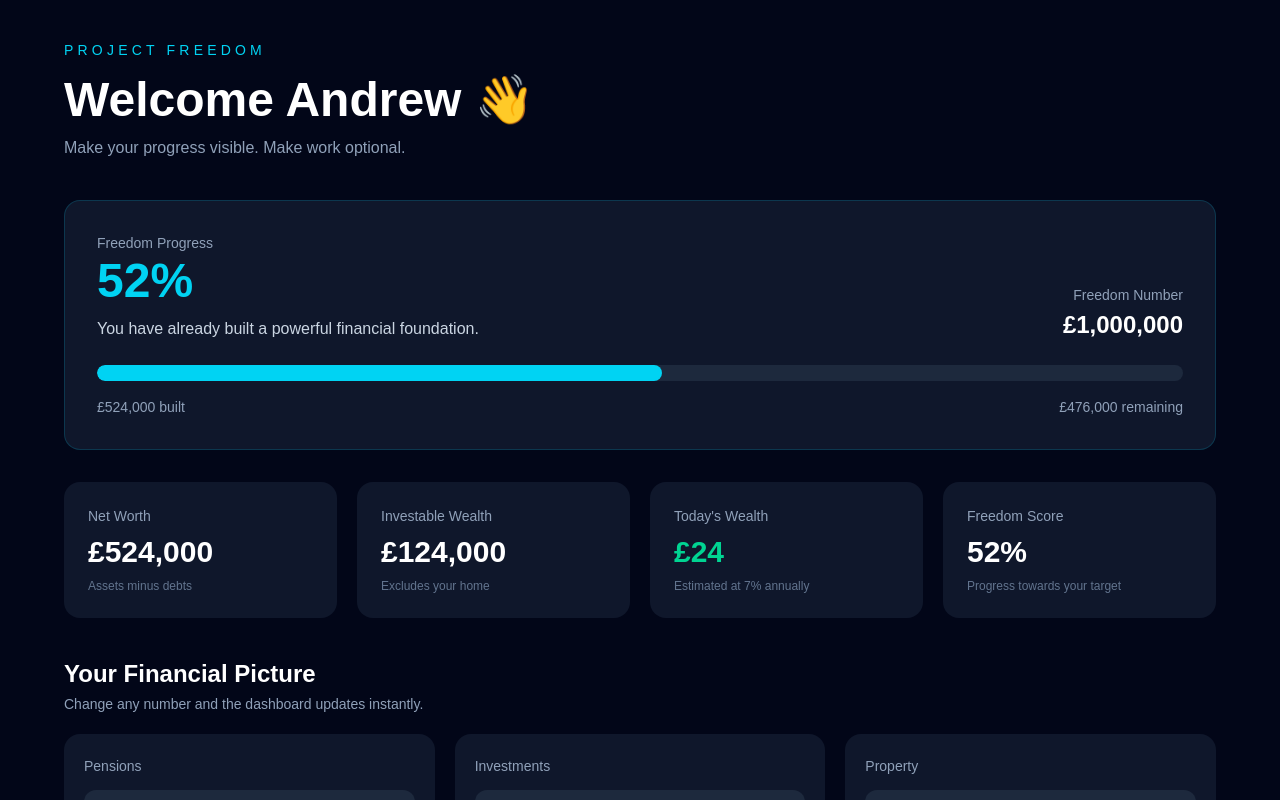
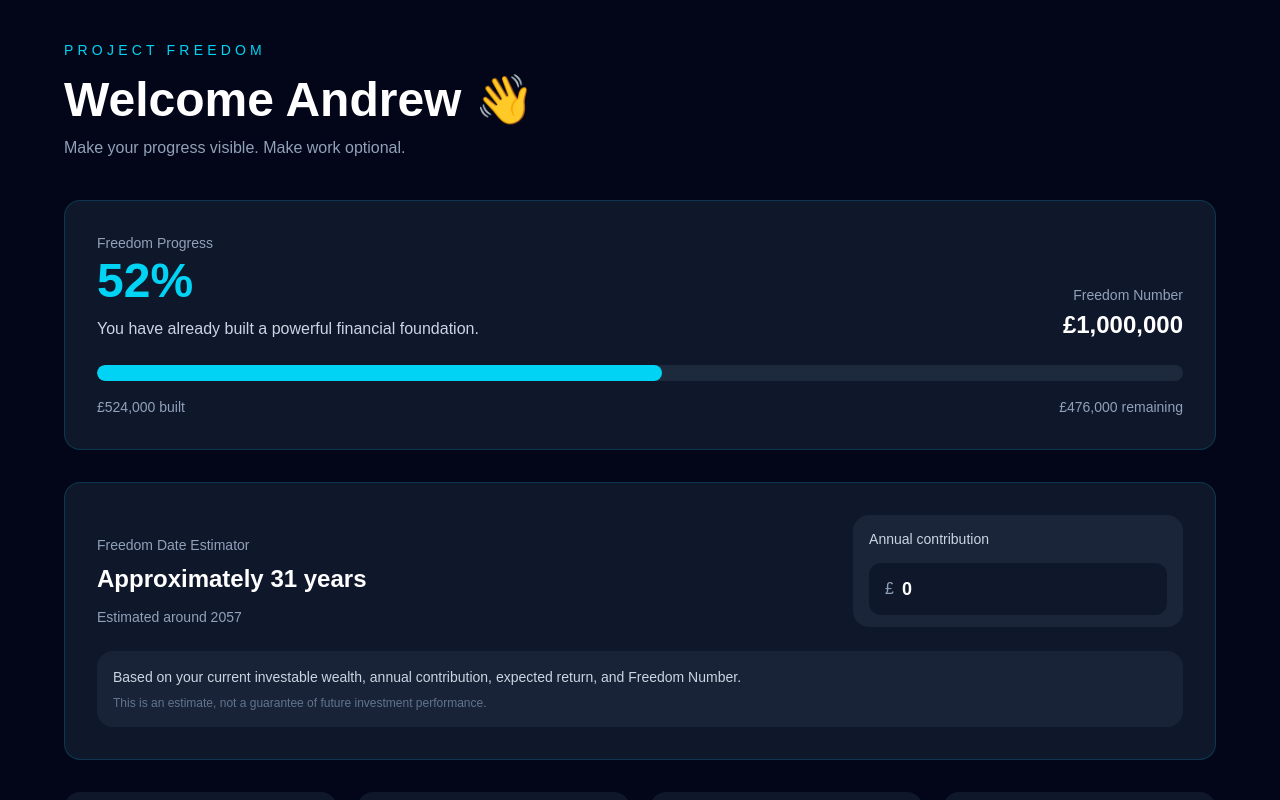
Before and after one commit to project-freedom2026/Project-freedom, a Next.js app in the folder project-freedom/: page / in a window 1280 px wide. Shown: the top 800 px of the page. Built offline with nearby package versions, Linux system fonts and the light colour scheme.

Commit message:
Version 0.0.9 Freedom Date Estimator

```diff
--- a/project-freedom/app/page.tsx
+++ b/project-freedom/app/page.tsx
@@ -2,7 +2,8 @@
 
 import { useEffect, useState } from "react";
 import DashboardCard from "../components/DashboardCard";
-import MoneyInput from "../components/MoneyInput"
+import FreedomDateEstimator from "../components/FreedomDateEstimator";
+import MoneyInput from "../components/MoneyInput";
 import FreedomProgress from "../components/FreedomProgress";
 
 type FinancialData = {
@@ -13,6 +14,7 @@ type FinancialData = {
   debts: number;
   freedomNumber: number;
   annualReturn: number;
+  annualContribution: number;
 };
 
 const startingData: FinancialData = {
@@ -23,6 +25,7 @@ const startingData: FinancialData = {
   debts: 0,
   freedomNumber: 1000000,
   annualReturn: 7,
+  annualContribution: 0,
 };
 
 const formatCurrency = (value: number) =>
@@ -42,11 +45,12 @@ export default function Home() {
     if (savedData) {
       try {
         const parsedData = JSON.parse(savedData) as Partial<FinancialData>;
+        const mergedData: FinancialData = {
+          ...startingData,
+          ...parsedData,
+        };
 
-        setData((currentData) => ({
-          ...currentData,
-          ...parsedData,
-        }));
+        setData(mergedData);
       } catch {
         console.error("Project Freedom data could not be loaded.");
       }
@@ -82,8 +86,6 @@ export default function Home() {
     data.freedomNumber > 0
       ? Math.round((netWorth / data.freedomNumber) * 100)
       : 0;
-
-  const progressBarWidth = Math.min(Math.max(freedomProgress, 0), 100);
 
   const estimatedDailyGrowth =
     ((data.pension + data.investments + data.cash) *
@@ -127,6 +129,16 @@ export default function Home() {
   freedomNumber={formatCurrency(data.freedomNumber)}
   message={motivationalMessage}
 />
+
+        <FreedomDateEstimator
+          investableWealth={investableWealth}
+          annualContribution={data.annualContribution}
+          annualReturn={data.annualReturn}
+          freedomNumber={data.freedomNumber}
+          onAnnualContributionChange={(value) =>
+            updateValue("annualContribution", value)
+          }
+        />
 
         <section className="mt-8 grid gap-5 sm:grid-cols-2 lg:grid-cols-4">
           <DashboardCard
--- /dev/null
+++ b/project-freedom/components/FreedomDateEstimator.tsx
@@ -0,0 +1,91 @@
+import { estimateFreedomDate } from "../lib/estimateFreedomDate";
+
+type FreedomDateEstimatorProps = {
+  investableWealth: number;
+  annualContribution: number;
+  annualReturn: number;
+  freedomNumber: number;
+  onAnnualContributionChange: (value: number) => void;
+};
+
+export default function FreedomDateEstimator({
+  investableWealth,
+  annualContribution,
+  annualReturn,
+  freedomNumber,
+  onAnnualContributionChange,
+}: FreedomDateEstimatorProps) {
+  const estimate = estimateFreedomDate({
+    investableWealth,
+    annualContribution,
+    annualReturn,
+    freedomNumber,
+  });
+
+  const currentYear = new Date().getFullYear();
+  const estimatedYear =
+    estimate.status === "reachable" && estimate.years !== null
+      ? currentYear + estimate.years
+      : null;
+
+  const getMessage = () => {
+    if (estimate.status === "already-reached") {
+      return "Freedom achieved";
+    }
+
+    if (estimate.status === "reachable" && estimate.years !== null) {
+      return `Approximately ${estimate.years} years`;
+    }
+
+    return "This target is not reachable within 100 years under the current assumptions.";
+  };
+
+  return (
+    <section className="mt-8 rounded-2xl border border-cyan-500/20 bg-slate-900 p-6 md:p-8">
+      <div className="flex flex-col gap-4 md:flex-row md:items-end md:justify-between">
+        <div>
+          <p className="text-sm text-slate-400">Freedom Date Estimator</p>
+          <h3 className="mt-2 text-2xl font-semibold text-white">
+            {getMessage()}
+          </h3>
+          <p className="mt-3 text-sm text-slate-400">
+            {estimate.status === "reachable" && estimatedYear !== null
+              ? `Estimated around ${estimatedYear}`
+              : estimate.status === "already-reached"
+                ? "You are already at or above your Freedom Number."
+                : "Your current assumptions do not reach the target within 100 years."}
+          </p>
+        </div>
+
+        <div className="rounded-2xl bg-slate-800/80 px-4 py-3">
+          <label className="text-sm font-medium text-slate-300" htmlFor="annual-contribution">
+            Annual contribution
+          </label>
+          <div className="mt-3 flex items-center rounded-xl bg-slate-900 px-4">
+            <span className="text-slate-400">£</span>
+            <input
+              id="annual-contribution"
+              type="number"
+              min="0"
+              value={annualContribution}
+              onChange={(event) =>
+                onAnnualContributionChange(Number(event.target.value))
+              }
+              className="w-full bg-transparent px-2 py-3 text-lg font-semibold text-white outline-none"
+              aria-label="Annual contribution"
+            />
+          </div>
+        </div>
+      </div>
+
+      <div className="mt-6 rounded-2xl bg-slate-800/70 p-4 text-sm text-slate-300">
+        <p>
+          Based on your current investable wealth, annual contribution, expected return, and Freedom Number.
+        </p>
+        <p className="mt-2 text-xs text-slate-500">
+          This is an estimate, not a guarantee of future investment performance.
+        </p>
+      </div>
+    </section>
+  );
+}
--- /dev/null
+++ b/project-freedom/lib/estimateFreedomDate.ts
@@ -0,0 +1,76 @@
+export type FreedomEstimateStatus =
+  | "already-reached"
+  | "reachable"
+  | "unreachable";
+
+export type FreedomEstimateResult = {
+  status: FreedomEstimateStatus;
+  years: number | null;
+  projectedBalance: number;
+};
+
+const sanitizeNumber = (value: number | null | undefined): number => {
+  if (typeof value !== "number" || !Number.isFinite(value)) {
+    return 0;
+  }
+
+  return Math.max(0, value);
+};
+
+export function estimateFreedomDate({
+  investableWealth,
+  annualContribution,
+  annualReturn,
+  freedomNumber,
+}: {
+  investableWealth: number;
+  annualContribution: number;
+  annualReturn: number;
+  freedomNumber: number;
+}): FreedomEstimateResult {
+  const safeInvestableWealth = sanitizeNumber(investableWealth);
+  const safeAnnualContribution = sanitizeNumber(annualContribution);
+  const safeAnnualReturn = sanitizeNumber(annualReturn);
+  const safeFreedomNumber = sanitizeNumber(freedomNumber);
+
+  if (safeFreedomNumber <= 0) {
+    return {
+      status: "already-reached",
+      years: 0,
+      projectedBalance: safeInvestableWealth,
+    };
+  }
+
+  if (safeInvestableWealth >= safeFreedomNumber) {
+    return {
+      status: "already-reached",
+      years: 0,
+      projectedBalance: safeInvestableWealth,
+    };
+  }
+
+  let balance = safeInvestableWealth;
+
+  for (let years = 0; years <= 100; years += 1) {
+    if (balance >= safeFreedomNumber) {
+      return {
+        status: "reachable",
+        years,
+        projectedBalance: balance,
+      };
+    }
+
+    if (years === 100) {
+      break;
+    }
+
+    balance *= 1 + safeAnnualReturn / 100;
+    balance += safeAnnualContribution;
+  }
+
+  return {
+    status: "unreachable",
+    years: null,
+    projectedBalance: balance,
+  };
+}
```
